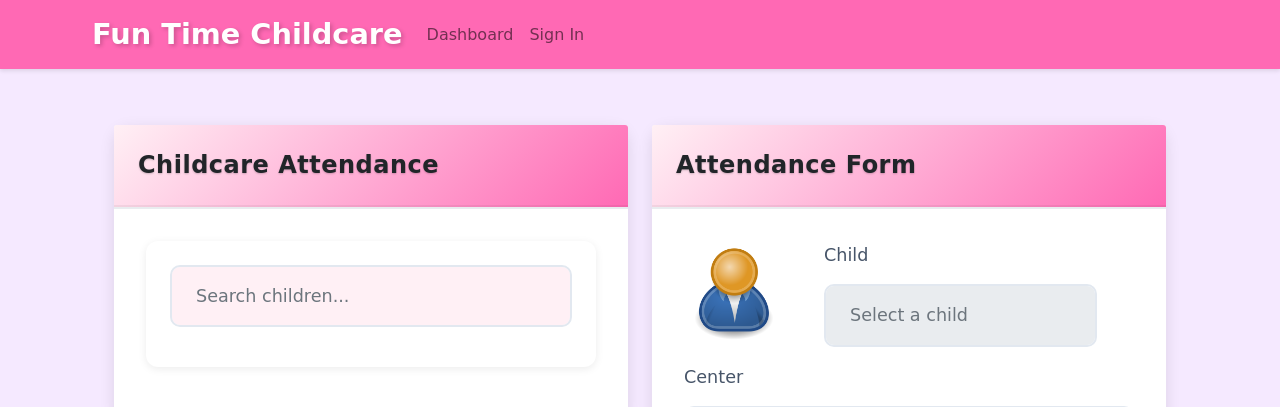
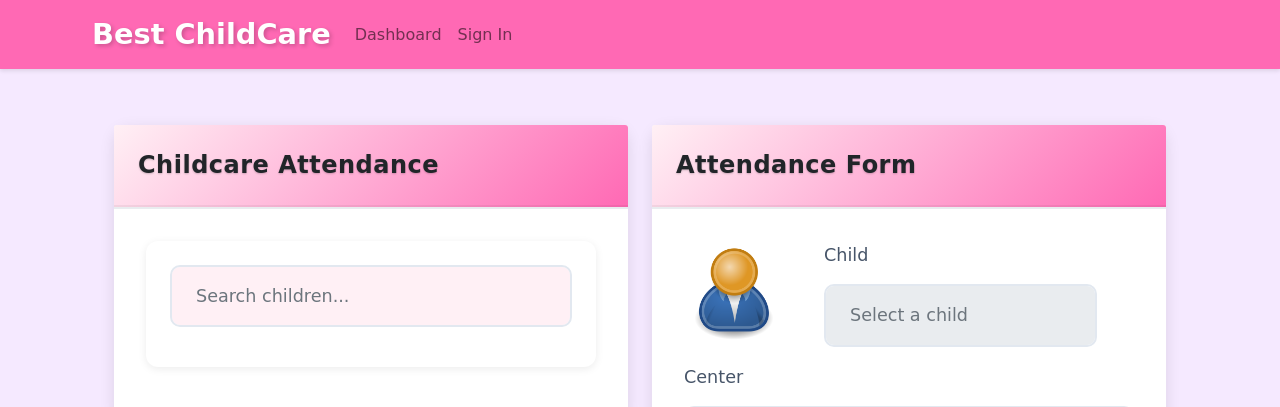
Before and after one commit to christopherece/childcare_attendace, a Django app: page / in a window 1280 px wide. Shown: the top 407 px of the page. Run offline with Django 5.2, Linux system fonts and the light colour scheme; data that the repository does not hold is empty.

Commit message:
Edit Name

```diff
--- a/attendance/templates/attendance/base.html
+++ b/attendance/templates/attendance/base.html
@@ -13,7 +13,7 @@
 <body>
     <nav class="navbar navbar-expand-lg navbar-light bg-pink">
         <div class="container">
-            <a class="navbar-brand" href="{% url 'attendance:dashboard' %}"><i class="fas fa-children"></i> Fun Time Childcare</a>
+            <a class="navbar-brand" href="{% url 'attendance:dashboard' %}"><i class="fas fa-children"></i> Best ChildCare</a>
             <button class="navbar-toggler" type="button" data-bs-toggle="collapse" data-bs-target="#navbarNav">
                 <span class="navbar-toggler-icon"></span>
             </button>
```
